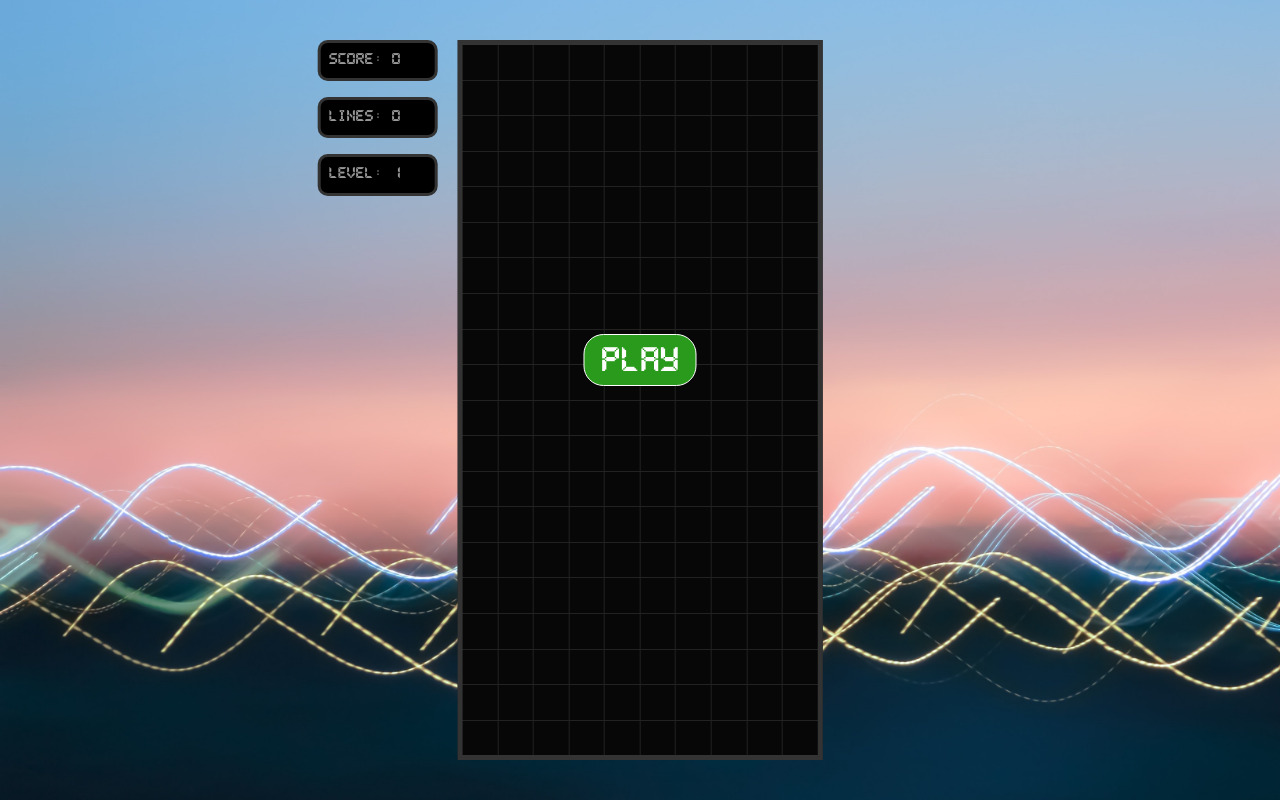
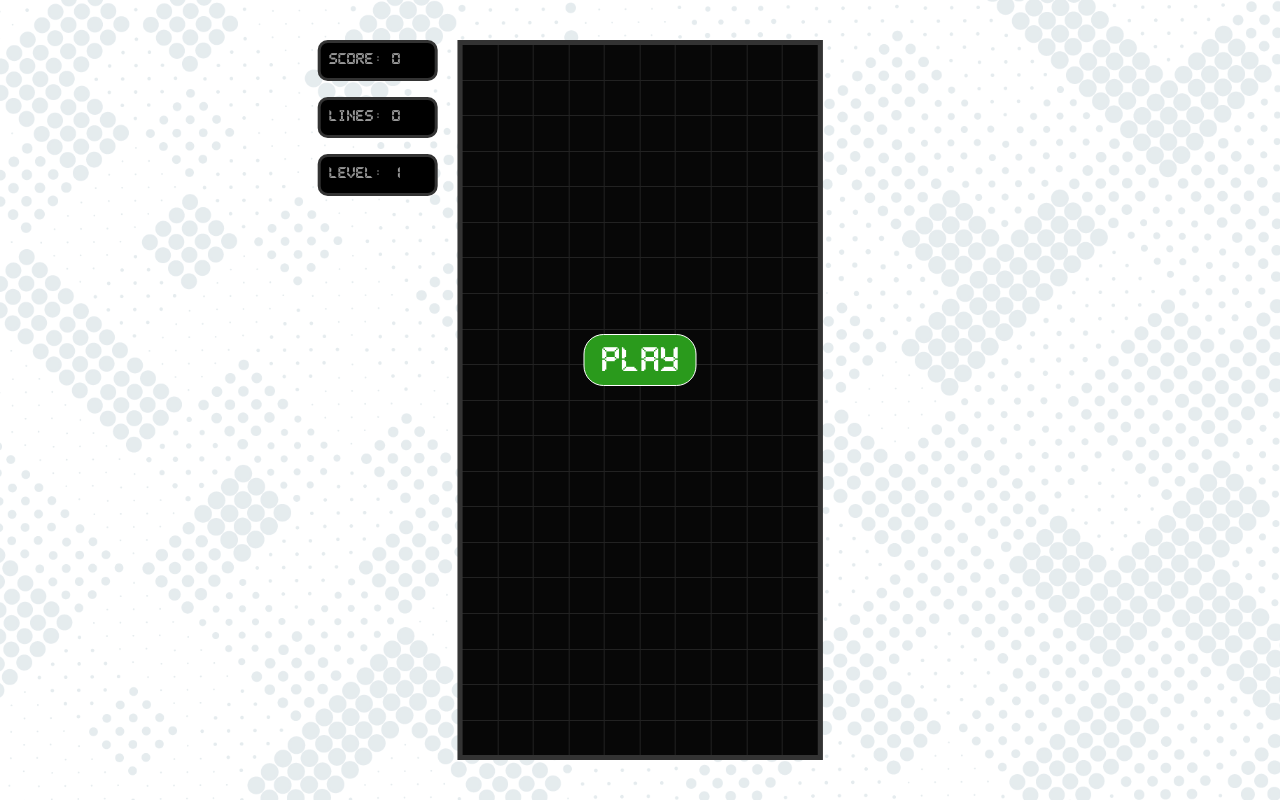
Before and after one commit to jentgelmeier/react-tetris, a React (Create React App) app: page / in a window 1280 px wide. Built offline with nearby package versions, Linux system fonts and the light colour scheme.

Commit message:
new background image

```diff
--- a/src/components/Tetris.js
+++ b/src/components/Tetris.js
@@ -84,6 +84,8 @@ function Tetris() {
         case 40:
           dropPlayer();
           break;
+        default:
+          break;
       }
     }
   }
--- a/src/hooks/useStage.js
+++ b/src/hooks/useStage.js
@@ -1,4 +1,4 @@
-import React, { useEffect, useState } from "react";
+import { useEffect, useState } from "react";
 import { STAGE_WIDTH, createStage } from "../utils/gameHelper";
 
 export function useStage(player = {}, resetPlayer, resetOccurred, setResetOccurred, endGame) {
--- a/src/index.css
+++ b/src/index.css
@@ -7,11 +7,6 @@ body {
   margin: 0;
   -webkit-font-smoothing: antialiased;
   -moz-osx-font-smoothing: grayscale;
-  background-image: url(./img/bg.jpg);
-  background-size: cover;
-  background-position: center;
-  height: 100vh;
-  width: 100vw;
   overflow: hidden;
 }
 
@@ -24,6 +19,18 @@ body {
   height: 100vh;
   width: 100vw;
   overflow: hidden;
+}
+
+.tetris-wrapper::before {
+  background-image: url(./img/bg.jpg);
+  background-size: cover;
+  content: "";
+  position: absolute;
+  top: 0px;
+  right: 0px;
+  bottom: 0px;
+  left: 0px;
+  opacity: 0.1;
 }
 
 .tetris-container {
```
Also changed, not shown: src/img/bg.jpg.
